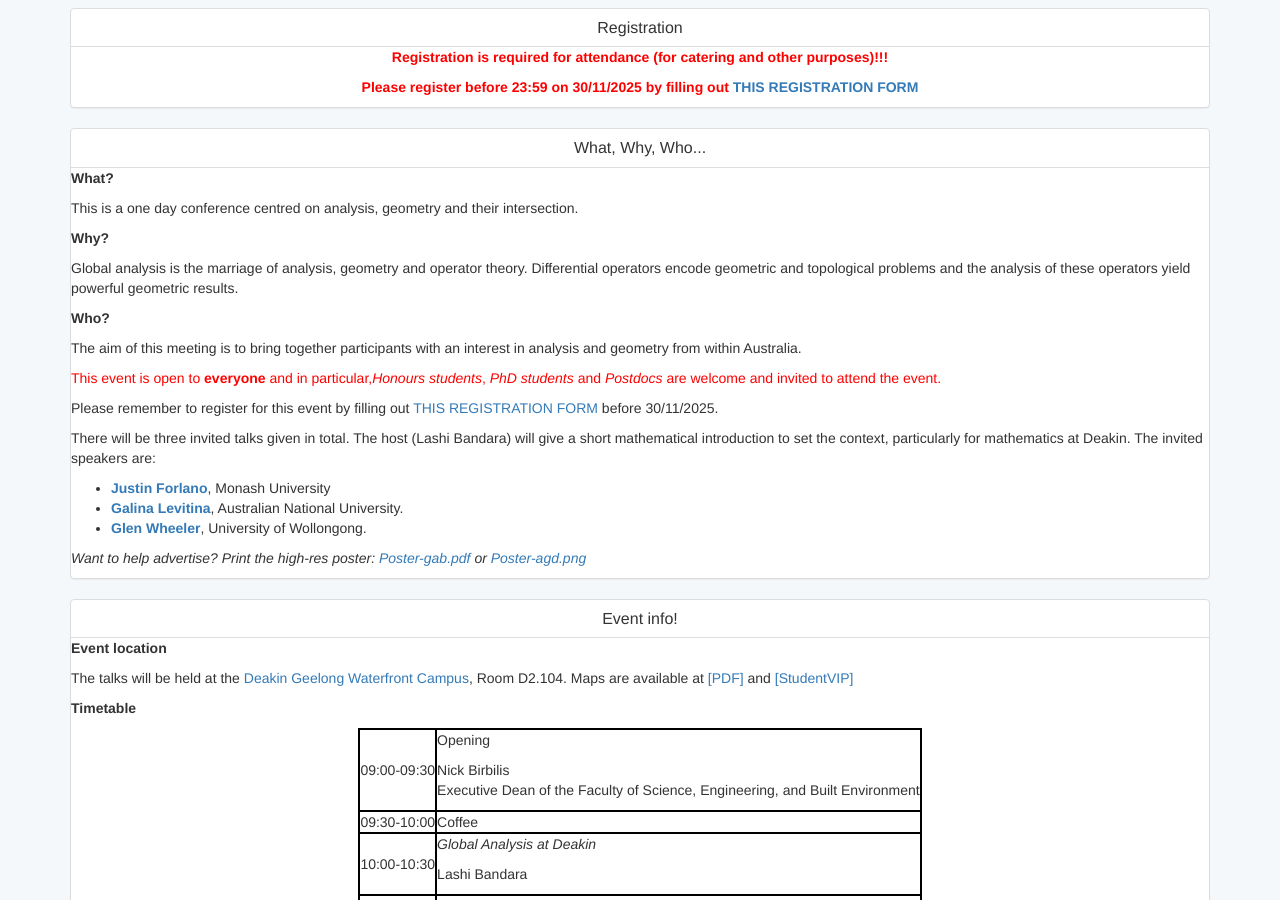
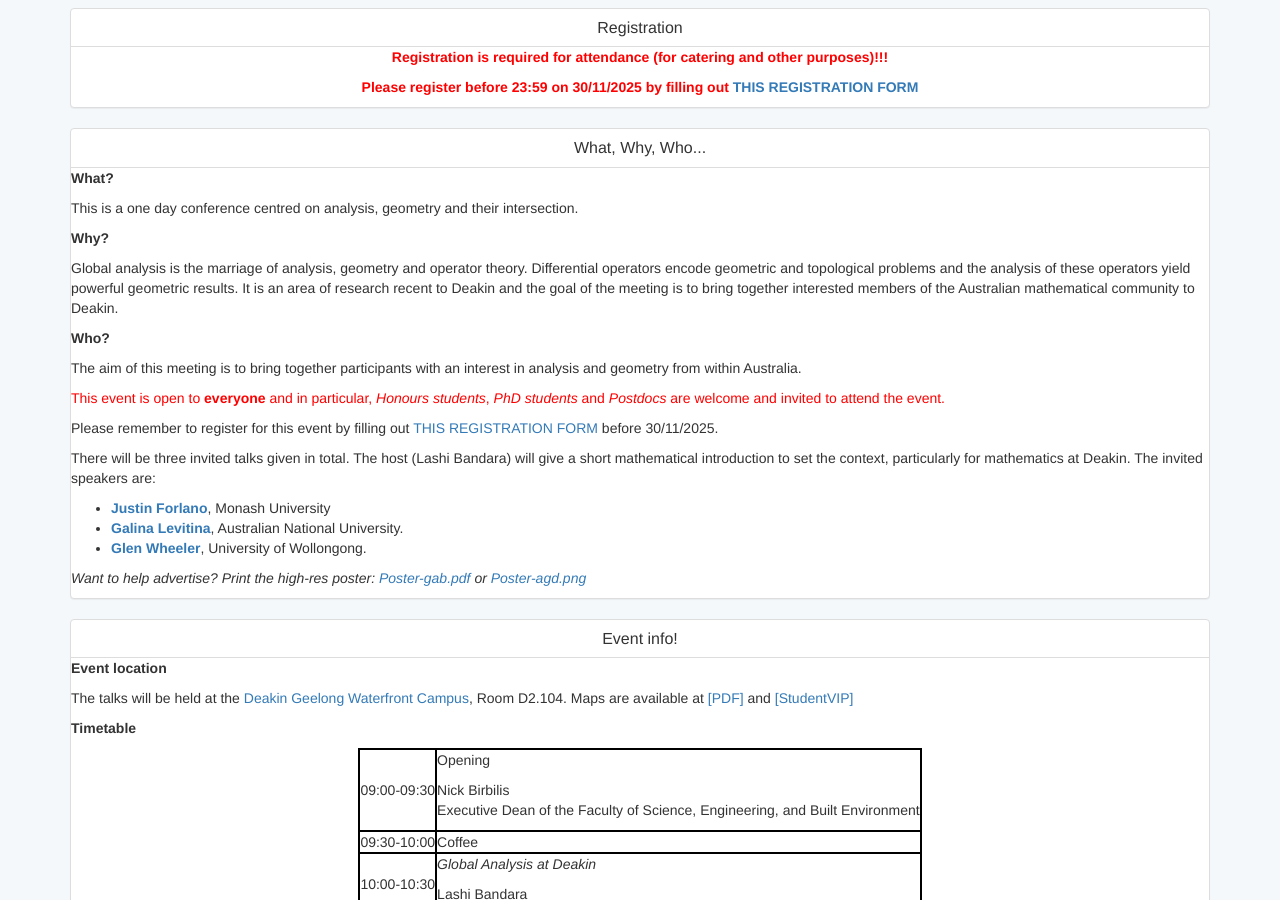
Before and after one commit to lashi-bandara/lashi-bandara.github.io, a Jekyll site: the page built from toc/outreach/events/analysisandgeometrydeakin.html, in a window 1280 px wide and 900 px high, scrolled down 608 px. Built offline with Jekyll 4.4.1, drawn with Linux system fonts in a browser that asks for light colours.

```diff
--- a/toc/outreach/events/analysisandgeometrydeakin.html
+++ b/toc/outreach/events/analysisandgeometrydeakin.html
@@ -47,6 +47,7 @@ This is a one day conference centred on analysis, geometry and their intersectio
 <p>
 Global analysis is the marriage of analysis, geometry and operator theory.
 Differential operators encode geometric and topological problems and the analysis of these operators yield powerful geometric results.
+It is an area of research recent to Deakin and the goal of the meeting is to bring together interested members of the Australian mathematical community to Deakin.
 </p>
 
 <p>
@@ -56,7 +57,7 @@ Differential operators encode geometric and topological problems and the analysi
 <p>
 The aim of this meeting is to bring together participants with an interest in analysis and geometry from within Australia.</p>
 
-<p><span style="color:red"> This event is open to <b>everyone</b> and in particular,<em>Honours students</em>, <em>PhD students</em> and <em>Postdocs</em> are welcome and invited to attend the event. </span>
+<p><span style="color:red"> This event is open to <b>everyone</b> and in particular, <em>Honours students</em>, <em>PhD students</em> and <em>Postdocs</em> are welcome and invited to attend the event. </span>
 </p>
 
 <p>
```
